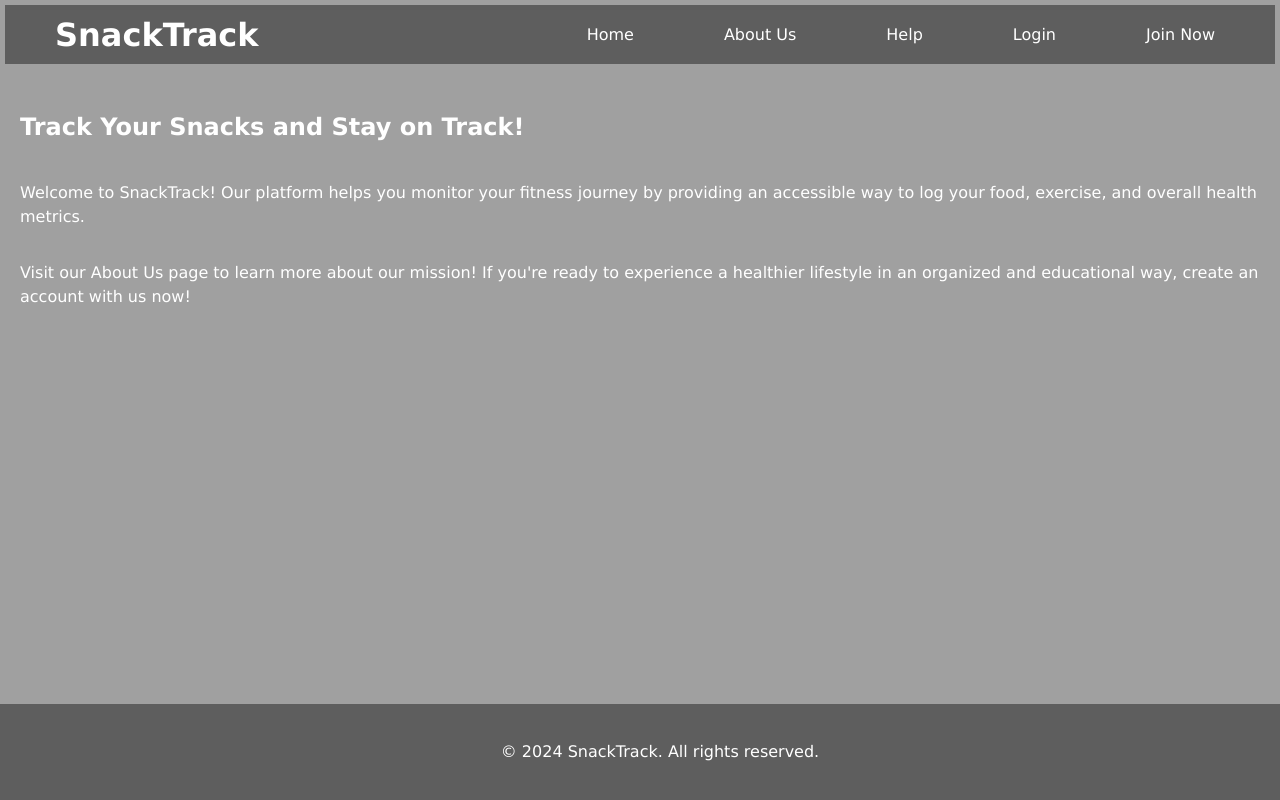
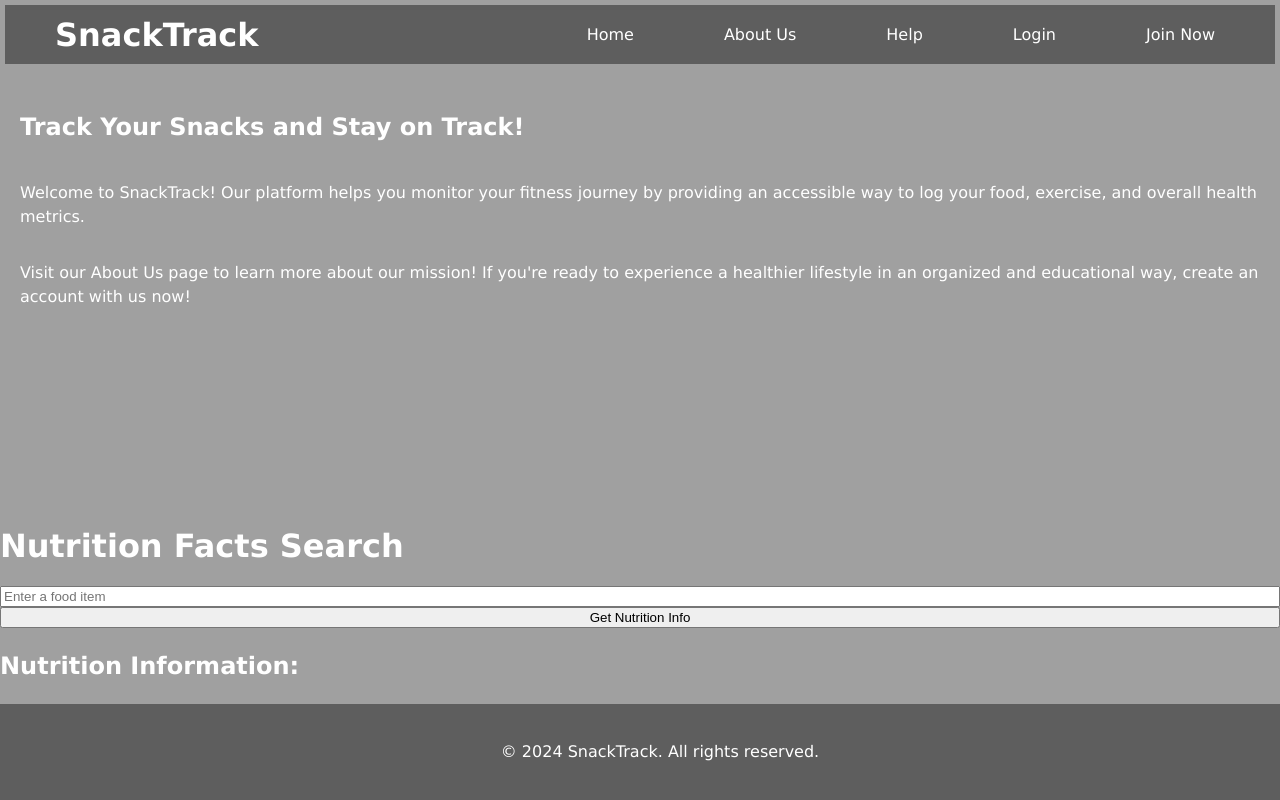
Before and after one commit to niannie/INST377-UMD-inst377-groupproject, a website: page src/html/home.html in a window 1280 px wide. Shown: the top 800 px of the page. Drawn offline with Linux system fonts and the light colour scheme; files that its build step writes are made by us from their sources.

Commit message:
feat: api test

```diff
--- a/src/Javascripts/script.js
+++ b/src/Javascripts/script.js
@@ -22,3 +22,33 @@ function userCreation(event) {
 
     console.log("Form submitted but prevented default behavior");
 }
+
+function fetchNutrition() {
+    // Get the food item from the input box
+    const foodItem = document.getElementById("foodInput").value;
+
+    // Show loading message
+    document.getElementById("nutritionInfo").innerHTML = `<p>Loading...</p>`;
+
+    fetch(`https://world.openfoodfacts.org/cgi/search.pl?search_terms=${foodItem}&action=process&json=true`)
+        .then(response => response.json())
+        .then(data => {
+            const products = data.products;
+            if (products && products.length > 0) {
+                const info = products[0]; // Get the first product
+                document.getElementById("nutritionInfo").innerHTML = `
+                    <p><strong>Food:</strong> ${info.product_name}</p>
+                    <p><strong>Calories:</strong> ${info.nutriments?.energy_kcal} kcal</p>
+                    <p><strong>Fat:</strong> ${info.nutriments?.fat} g</p>
+                    <p><strong>Protein:</strong> ${info.nutriments?.proteins} g</p>
+                    <p><strong>Carbohydrates:</strong> ${info.nutriments?.carbohydrates} g</p>
+                `;
+            } else {
+                document.getElementById("nutritionInfo").innerHTML = `<p>No information found for "${foodItem}"</p>`;
+            }
+        })
+        .catch(error => {
+            document.getElementById("nutritionInfo").innerHTML = `<p>Error fetching data</p>`;
+            console.error("Error:", error);
+        });
+}
--- a/src/html/home.html
+++ b/src/html/home.html
@@ -23,6 +23,14 @@
             </p>
         </main>
 
+    <h1>Nutrition Facts Search</h1>
+    <input type="text" id="foodInput" placeholder="Enter a food item" />
+    <button onclick="fetchNutrition()">Get Nutrition Info</button>
+
+    <h2>Nutrition Information:</h2>
+    <div id="nutritionInfo"></div>
+
+    <script src="script.js"></script>
 
         <!-- Footer Section -->
         <footer id="footer"></footer>
```
